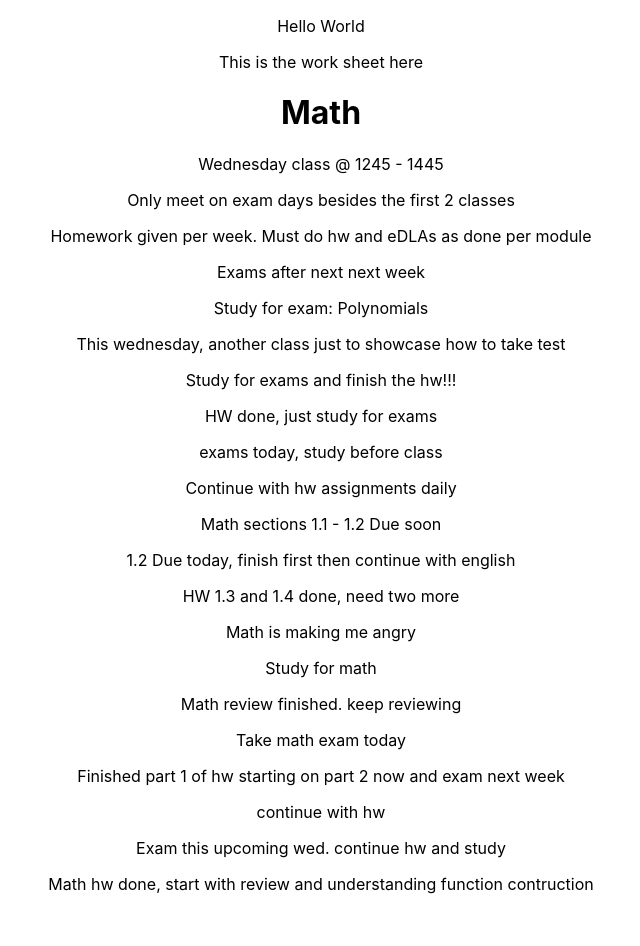
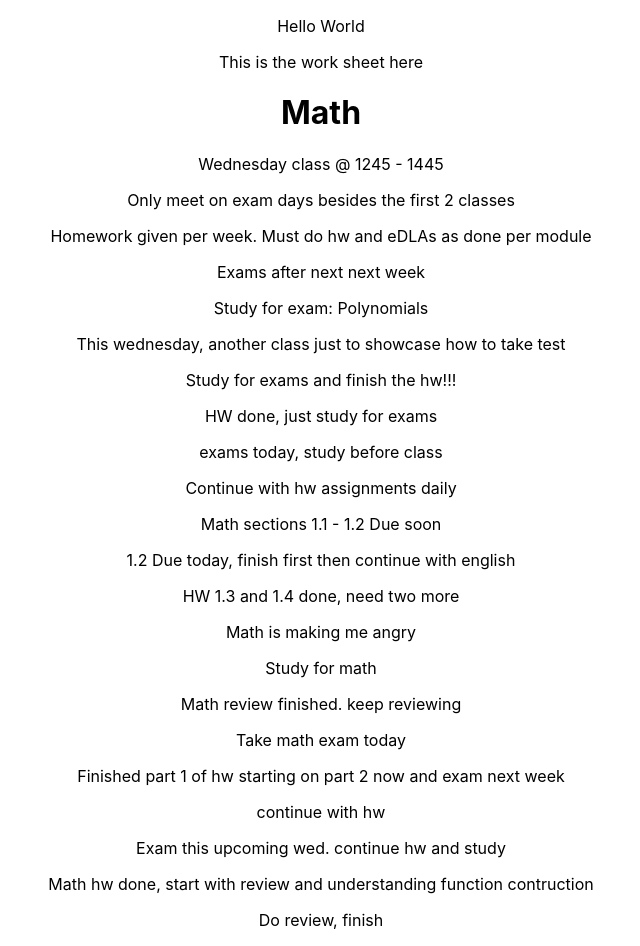
Before and after one commit to jsoomie/school-notebook, a React (Create React App) app: page /math in a window 1280 px wide. Shown: the whole page, without its empty margins (319-959 px from the left). Before the commit the page ends 910 px from the top, so only its background shows below. Built offline with nearby package versions, Linux system fonts and the light colour scheme.

Commit message:
chore: update math

```diff
--- a/src/pages/Math/Math.tsx
+++ b/src/pages/Math/Math.tsx
@@ -29,6 +29,7 @@ export const Math = () => {
       <p>
         Math hw done, start with review and understanding function contruction
       </p>
+      <p>Do review, finish</p>
     </div>
   );
 };
```
